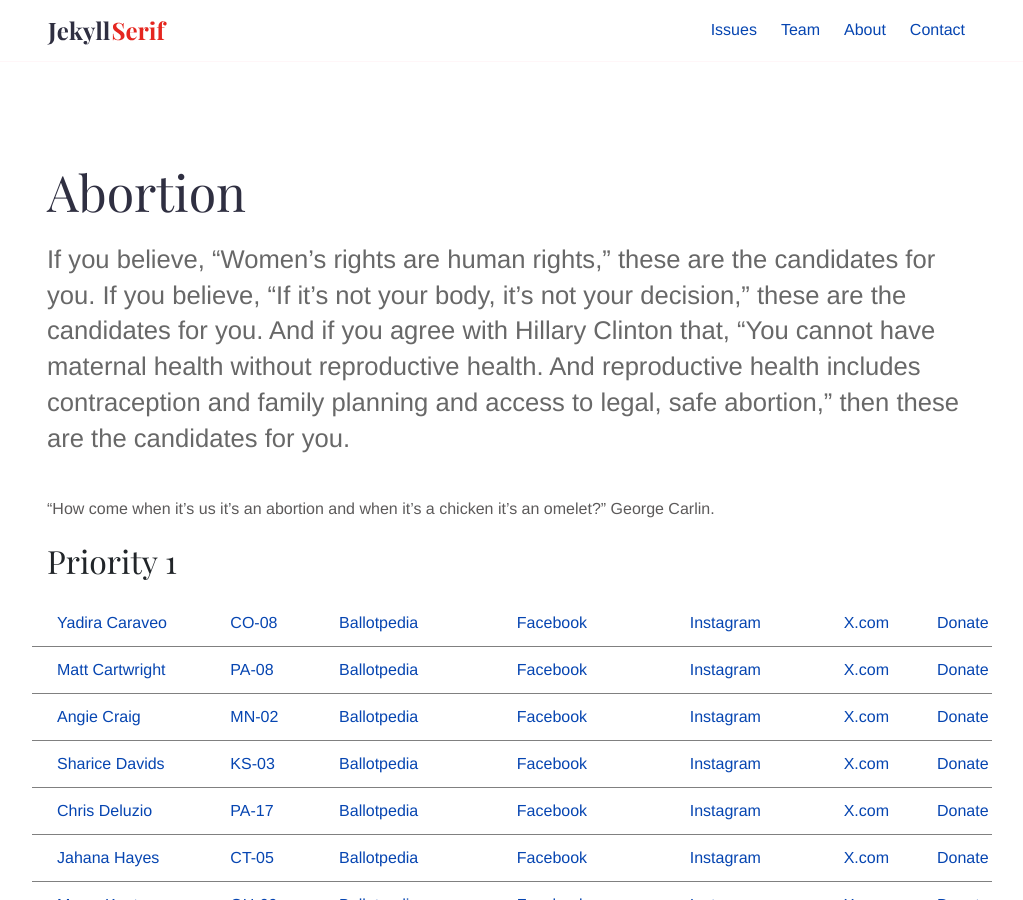
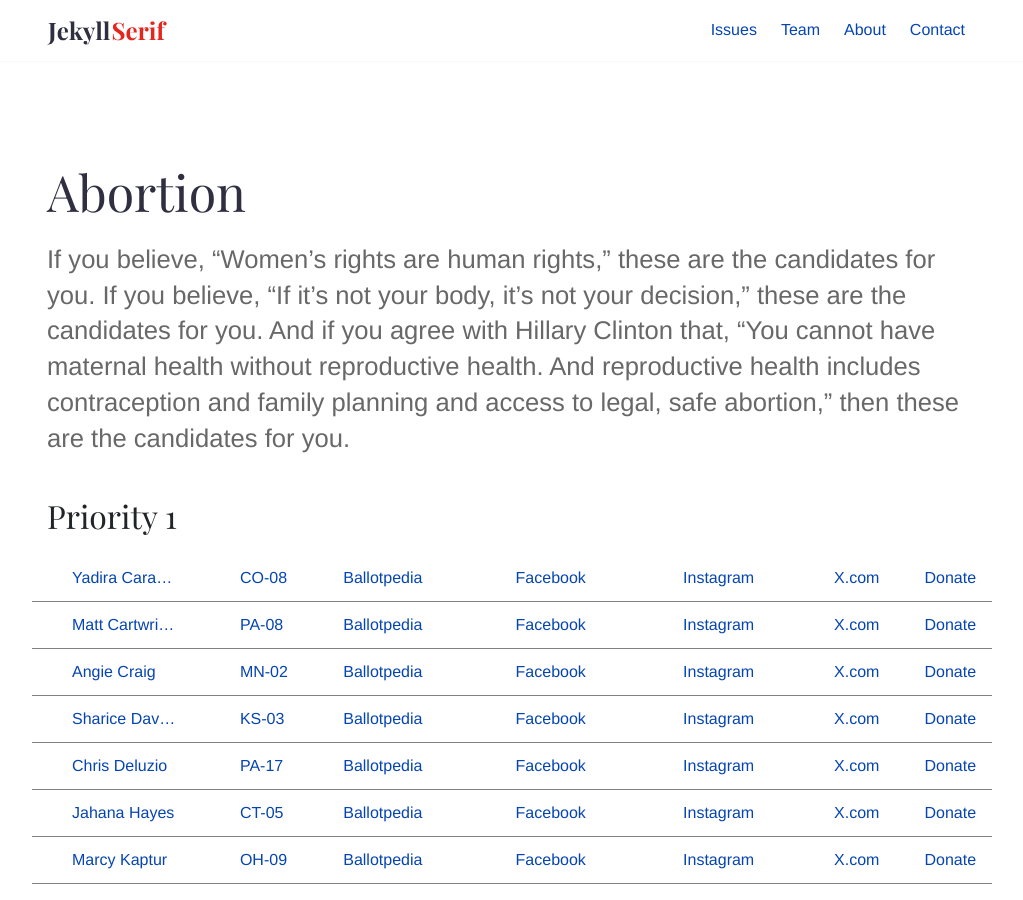
Before and after one commit to nmannes/r2b, a Jekyll site: the page built from _issues/abortion.md, in a window 1280 px wide and 900 px high. Shown: the whole window, without its empty margins (128-1151 px from the left). Built offline with Jekyll 4.4.1, drawn with Linux system fonts in a browser that asks for light colours.

```diff
--- a/_issues/abortion.md
+++ b/_issues/abortion.md
@@ -2,9 +2,8 @@
 title: "Abortion"
 date: 2018-11-18T12:33:46+10:00
 weight: 1
+intro_image: "images/abortion.jpg"
 ---
 
 If you believe, “Women’s rights are human rights,” these are the candidates for you.
 If you believe, “If it’s not your body, it’s not your decision,” these are the candidates for you. And if you agree with Hillary Clinton that, “You cannot have maternal health without reproductive health. And reproductive health includes contraception and family planning and access to legal, safe abortion,” then these are the candidates for you.
-
-"How come when it’s us it's an abortion and when it’s a chicken it’s an omelet?" George Carlin.
--- a/_layouts/issue.html
+++ b/_layouts/issue.html
@@ -5,27 +5,19 @@ bodyClass: "page-service"
 
 <div class="container pb-6 pt-6 pt-md-10 pb-md-10">
   <div class="row justify-content-center">
-      <div class="service service-single ">
+      <div class="service service-single">
         <h1 class="title">{{page.title}}</h1>
         <div class="content">{{content}}</div>
       </div>
       {% assign priorities = "1 2 3" | split: " " %}
       {% for i in priorities %}
-        <div>
-          <h1>Priority {{i}} </h1>
-          {% for cand in site.data.candidates %}
-            {% if cand[page.name] == i %}
-              {% include candidate.html candidate=cand %}
-            {% endif %}
-          {% endfor %}
-        </div>
+        <h1>Priority {{i}} </h1>
+        {% for cand in site.data.candidates %}
+          {% if cand[page.name] == i %}
+            {% include candidate.html candidate=cand %}
+          {% endif %}
+        {% endfor %}
       {% endfor %}
-
-
-
-
     </div>
-
-
   </div>
 </div>
```
